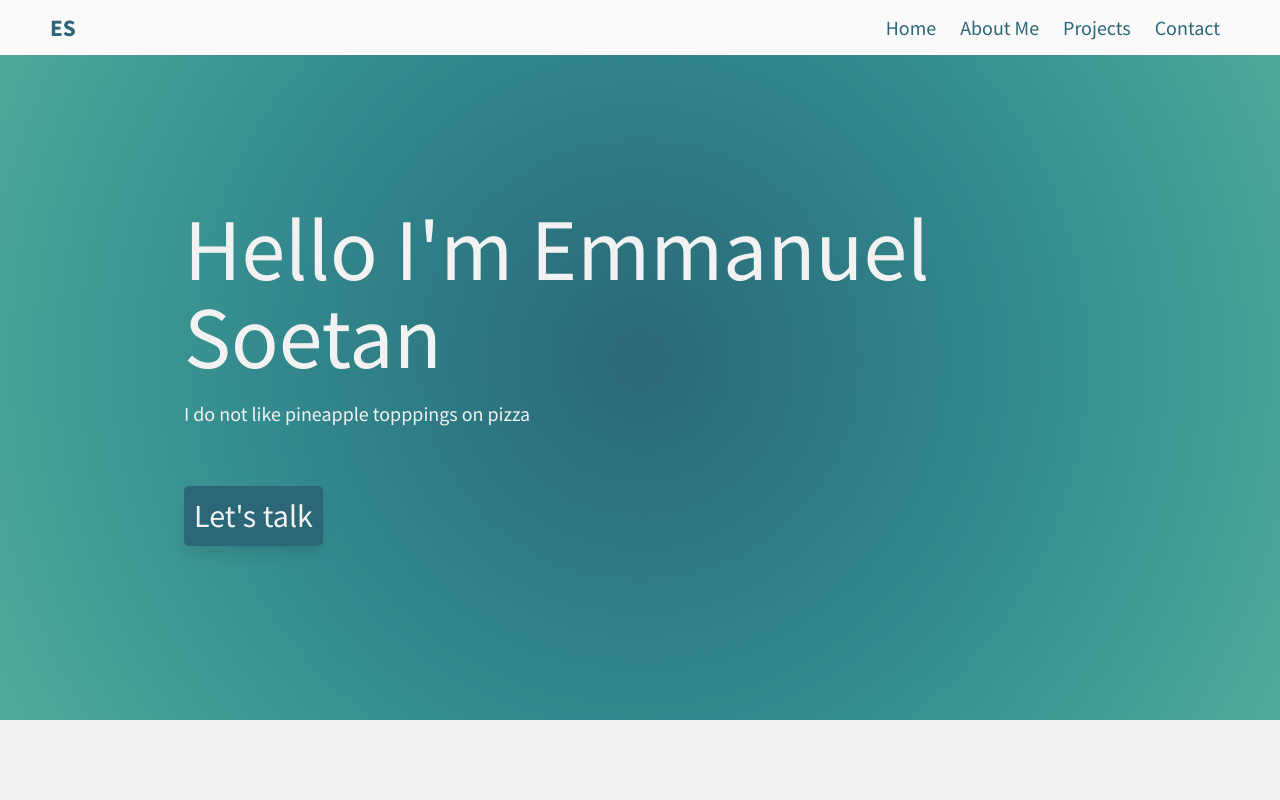
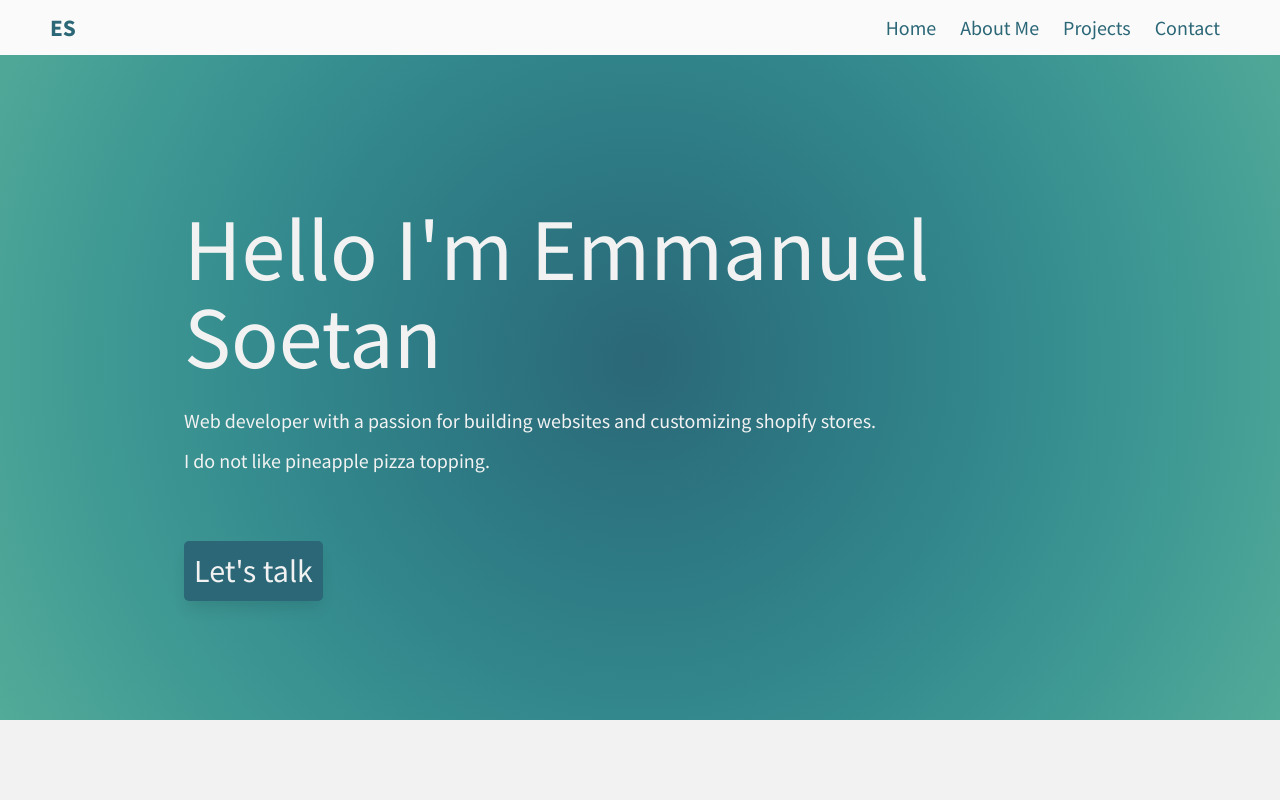
Before and after one commit to Shoetan/portfolio_site, a plain HTML site: page index.html in a window 1280 px wide. Shown: the top 800 px of the page. Drawn offline with nearby package versions, Linux system fonts and the light colour scheme.

Commit message:
Added Hero copy

```diff
--- a/index.html
+++ b/index.html
@@ -36,7 +36,10 @@
         <div class="hero_contents">
             <div class="contents">
                 <h1 class="animate__animated animate__flash">Hello I'm Emmanuel Soetan</h1>
-                <p>I do not like pineapple topppings on pizza</p>
+                <p>Web developer with a passion for building websites
+                    and customizing shopify stores. <br>
+                    I do not like pineapple pizza topping.
+                </p>
                 <a href="#contact">Let's talk </a>
             </div>
         </div>
--- a/main.css
+++ b/main.css
@@ -115,6 +115,7 @@ body{
     color:var(--grey);
     margin-top:20px;
     margin-bottom: 60px;
+    line-height: 2;
 }
 
 .contents a{
```
